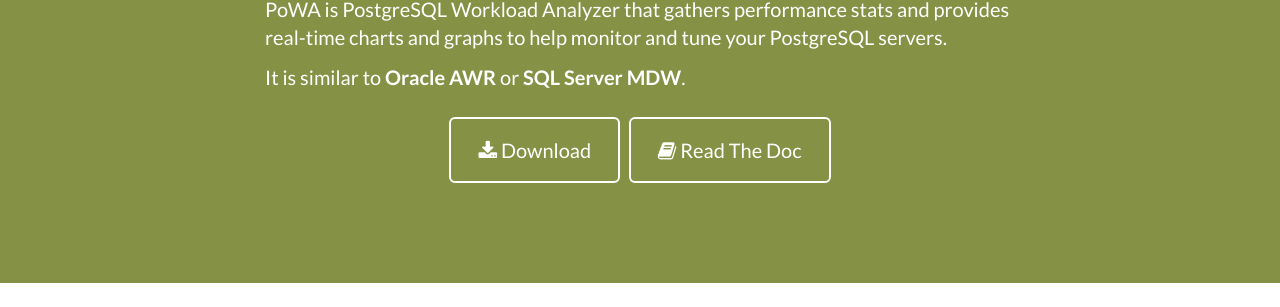
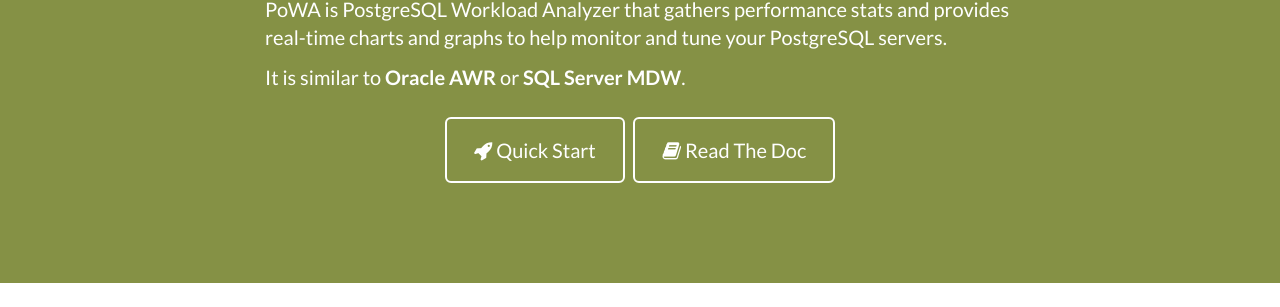
Before and after one commit to powa-team/powa, a Jekyll site: the page built from index.html, in a window 1280 px wide and 900 px high, scrolled down 1448 px. Shown: the part 122-429 px from the top of the window. Built offline with Jekyll 4.4.1, drawn with Linux system fonts in a browser that asks for light colours.

Commit message:
replace "download" by "quickstart"

```diff
--- a/_includes/about.html
+++ b/_includes/about.html
@@ -19,7 +19,7 @@
       </div>
       <div class="col-lg-8 col-lg-offset-2 text-center">
         <a href="https://github.com/dalibo/powa/archive/REL_1_2.zip" class="btn btn-lg btn-outline">
-          <i class="fa fa-download"></i> Download
+          <i class="fa fa-rocket"></i> Quick Start
         </a>
         &nbsp;
         <a href="http://powa.readthedocs.org/" class="btn btn-lg btn-outline">
```
